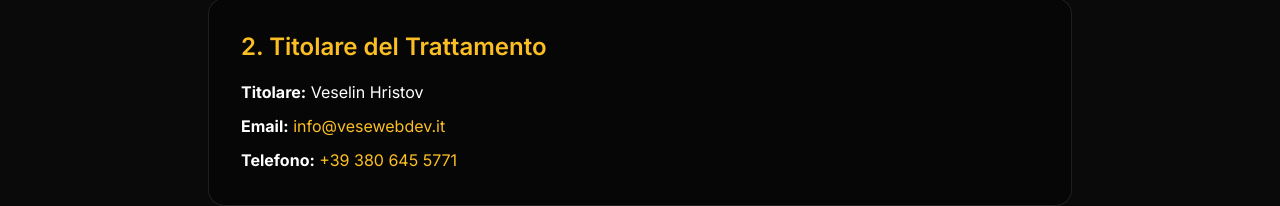
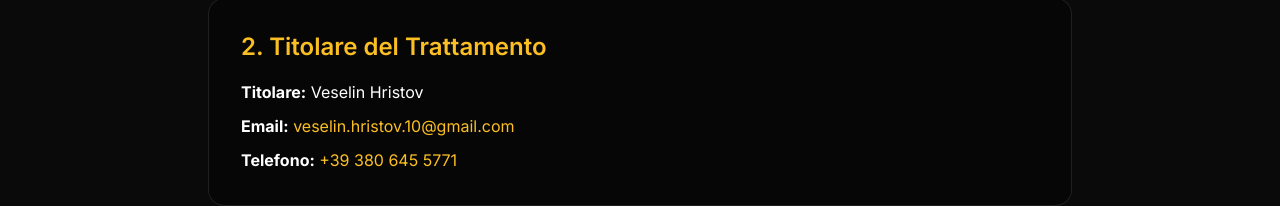
Before and after one commit to Vese10/vesewebdev, a Next.js app: page /privacy-policy in a window 1280 px wide. Shown: the part 550-756 px from the top of the page. Built offline with nearby package versions, Linux system fonts and the light colour scheme; no server answers; what react-google-recaptcha-v3 would draw is missing.

Commit message:
mail changed

```diff
--- a/app/cookie-policy/page.tsx
+++ b/app/cookie-policy/page.tsx
@@ -193,10 +193,10 @@ export default function CookiePolicy() {
               <p>
                 <strong className="text-white">Email:</strong>{" "}
                 <a
-                  href="mailto:info@vesewebdev.it"
+                  href="mailto:veselin.hristov.10@gmail.com"
                   className="text-primary hover:text-primary-light transition-colors"
                 >
-                  info@vesewebdev.it
+                  veselin.hristov.10@gmail.com
                 </a>
               </p>
               <p>
--- a/app/layout.tsx
+++ b/app/layout.tsx
@@ -91,7 +91,7 @@ export default function RootLayout({
                 "Sviluppatore web freelance specializzato in creazione siti web, gestionali, web app e soluzioni AI",
               url: "https://vesewebdev.it",
               telephone: "+39-380-6455771",
-              email: "info@vesewebdev.it",
+              email: "veselin.hristov.10@gmail.com",
               areaServed: [
                 {
                   "@type": "City",
--- a/app/privacy-policy/page.tsx
+++ b/app/privacy-policy/page.tsx
@@ -58,10 +58,10 @@ export default function PrivacyPolicy() {
               <p className="text-white leading-relaxed">
                 <strong className="text-white">Email:</strong>{" "}
                 <a
-                  href="mailto:info@vesewebdev.it"
+                  href="mailto:veselin.hristov.10@gmail.com"
                   className="text-primary hover:text-primary-light transition-colors"
                 >
-                  info@vesewebdev.it
+                  veselin.hristov.10@gmail.com
                 </a>
               </p>
               <p className="text-white leading-relaxed">
@@ -310,10 +310,10 @@ export default function PrivacyPolicy() {
               <p>
                 <strong className="text-white">Email:</strong>{" "}
                 <a
-                  href="mailto:info@vesewebdev.it"
+                  href="mailto:veselin.hristov.10@gmail.com"
                   className="text-primary hover:text-primary-light transition-colors"
                 >
-                  info@vesewebdev.it
+                  veselin.hristov.10@gmail.com
                 </a>
               </p>
               <p>
--- a/components/Footer.tsx
+++ b/components/Footer.tsx
@@ -140,7 +140,7 @@ export default function Footer() {
               </li>
               <li className="flex items-center space-x-2">
                 <Mail size={18} className="text-primary" />
-                <a href="mailto:info@vesewebdev.it" className="hover:text-primary transition-colors duration-200">info@vesewebdev.it</a>
+                <a href="mailto:veselin.hristov.10@gmail.com" className="hover:text-primary transition-colors duration-200">veselin.hristov.10@gmail.com</a>
               </li>
             </ul>
             {/* Social Links */}
--- a/components/sections/Contatti.tsx
+++ b/components/sections/Contatti.tsx
@@ -151,10 +151,10 @@ export default function Contatti() {
                 <div>
                   <h4 className="font-semibold text-white">Email</h4>
                   <a
-                    href="mailto:info@vesewebdev.it"
+                    href="mailto:veselin.hristov.10@gmail.com"
                     className="text-primary hover:text-accent transition-colors"
                   >
-                    info@vesewebdev.it
+                    veselin.hristov.10@gmail.com
                   </a>
                 </div>
               </div>
```
